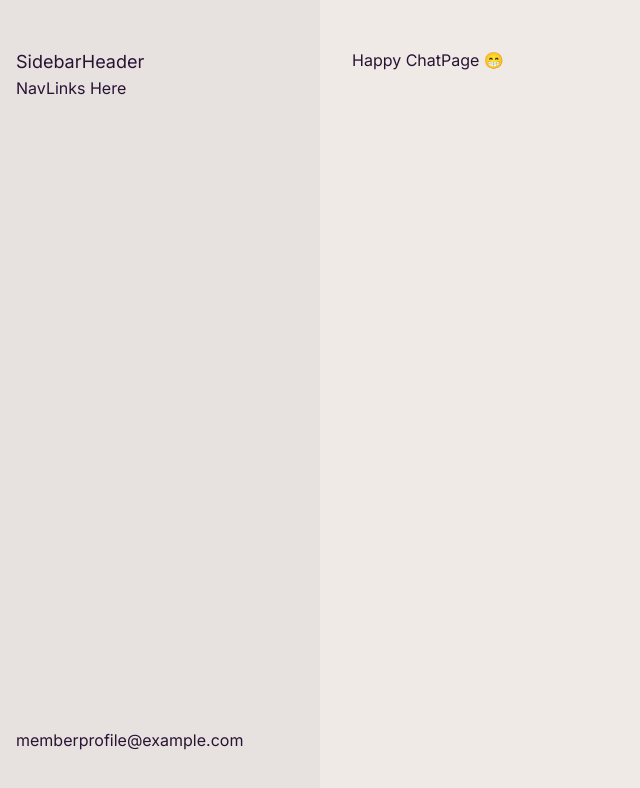
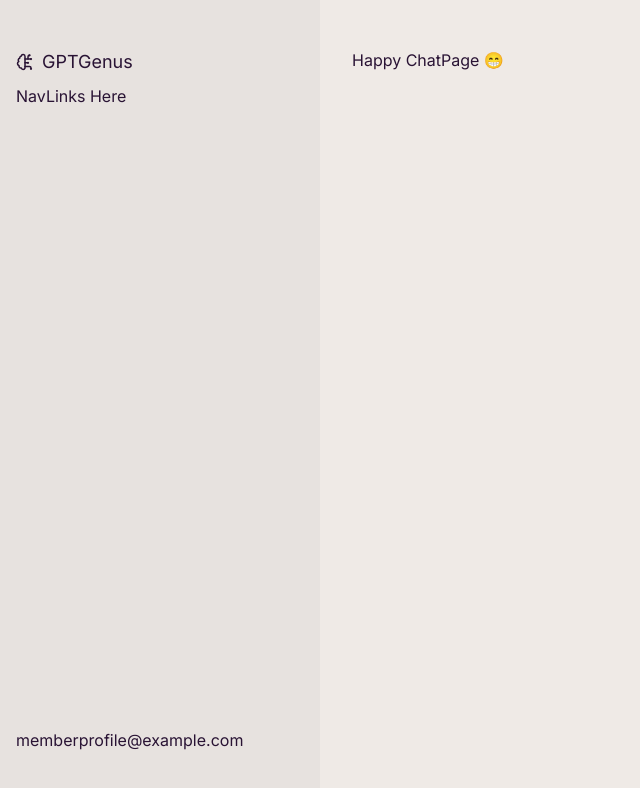
Before and after one commit to amarkpark/smilga-gptgenius, a Next.js app: page /chat in a window 1280 px wide. Shown: the top 788 px of the page, without its empty margins (0-640 px from the left). Built offline with nearby package versions, Linux system fonts and the light colour scheme.

Commit message:
Added a bit of styling and played with icon

```diff
--- a/app/(dashboard)/layout.js
+++ b/app/(dashboard)/layout.js
@@ -1,6 +1,5 @@
 import Sidebar from "@/components/Sidebar"
-// import { IconName } from "react-icons/fi";
-import { FiMenu } from "react-icons/fi";
+import { LuMenu } from "react-icons/lu";
 
 function DashLayout({ children }) {
   return (
@@ -12,7 +11,7 @@ function DashLayout({ children }) {
           className="drawer-button lg:hidden fixed top-6 right-6"
           aria-label="open-sidebar"
         >
-          <FiMenu className="w-8 h-8 text-primary" />
+          <LuMenu className="w-8 h-8 text-primary" />
         </label>
         <div className="bg-base-200 px-8 py-12 min-h-screen">
           {children}
--- a/components/NavLinks.jsx
+++ b/components/NavLinks.jsx
@@ -1,6 +1,6 @@
 const NavLinks = () => {
   return (
-    <div>
+    <div className="my-2">
       NavLinks Here
     </div>
   )
--- a/components/SidebarHeader.jsx
+++ b/components/SidebarHeader.jsx
@@ -1,7 +1,9 @@
+import { LuBrainCircuit } from "react-icons/lu";
+
 const SidebarHeader = () => {
   return (
-    <div className="text-lg">
-      SidebarHeader
+    <div className="text-lg flex items-center">
+      <LuBrainCircuit /> <span className="ml-2">GPTGenus</span>
     </div>
   )
 }
```
